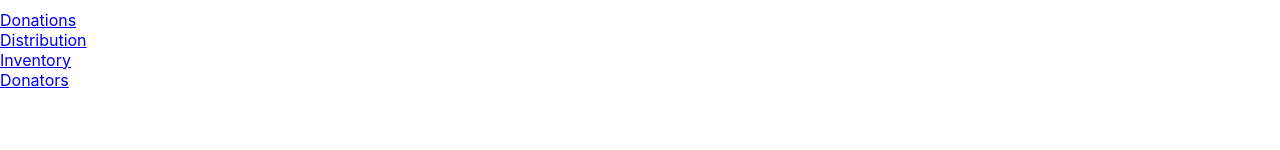
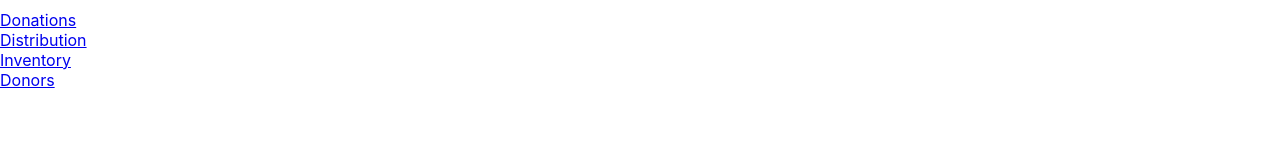
Before and after one commit to Sparky338/Digital-Aid_technical, a React (Create React App) app in the folder digital-aid-seattle/: page / in a window 1280 px wide. Shown: the part 150-300 px from the top of the page. Built offline with nearby package versions, Linux system fonts and the light colour scheme.

Commit message:
donors page created, connected route, fixed temporary link on homepage

```diff
--- a/digital-aid-seattle/src/App.js
+++ b/digital-aid-seattle/src/App.js
@@ -4,6 +4,7 @@ import Homepage from './components/homepage';
 import Donation from './components/donation';
 import Distribution from './components/distribution';
 import Inventory from './components/inventory';
+import Donors from './components/donors';
 
 function App() {
   return (
@@ -13,7 +14,7 @@ function App() {
         <Route path = '/donation' element = {<Donation />} />
         <Route path = '/distribution' element = {<Distribution />} />
         <Route path = '/inventory' element = {<Inventory />} />
-        {/* <Route path = '/donators' element = {<Donators />} /> */}
+        <Route path = '/donors' element = {<Donors />} />
       </Routes>
     </BrowserRouter>
   );
--- /dev/null
+++ b/digital-aid-seattle/src/components/donors.js
@@ -0,0 +1,12 @@
+const Donors = () => {
+    return (
+        <div className="mainDiv">
+            <div className="donors">
+                <h1>Donors</h1>
+
+            </div>
+        </div>
+    )
+}
+
+export default Donors;
--- a/digital-aid-seattle/src/components/homepage.js
+++ b/digital-aid-seattle/src/components/homepage.js
@@ -19,8 +19,8 @@ const Homepage = () => {
         <Link to="/inventory" className="link inventory-link">
             <div className="inventory">Inventory</div>
         </Link>
-        <Link to="/donators" className="link donators-link">
-            <div className="donators">Donators</div>
+        <Link to="/donors" className="link donators-link">
+            <div className="donors">Donors</div>
         </Link>
 
       </div>
```
Also changed, not shown: digital-aid-seattle/src/components/inventory.js (+10 -7 lines).
